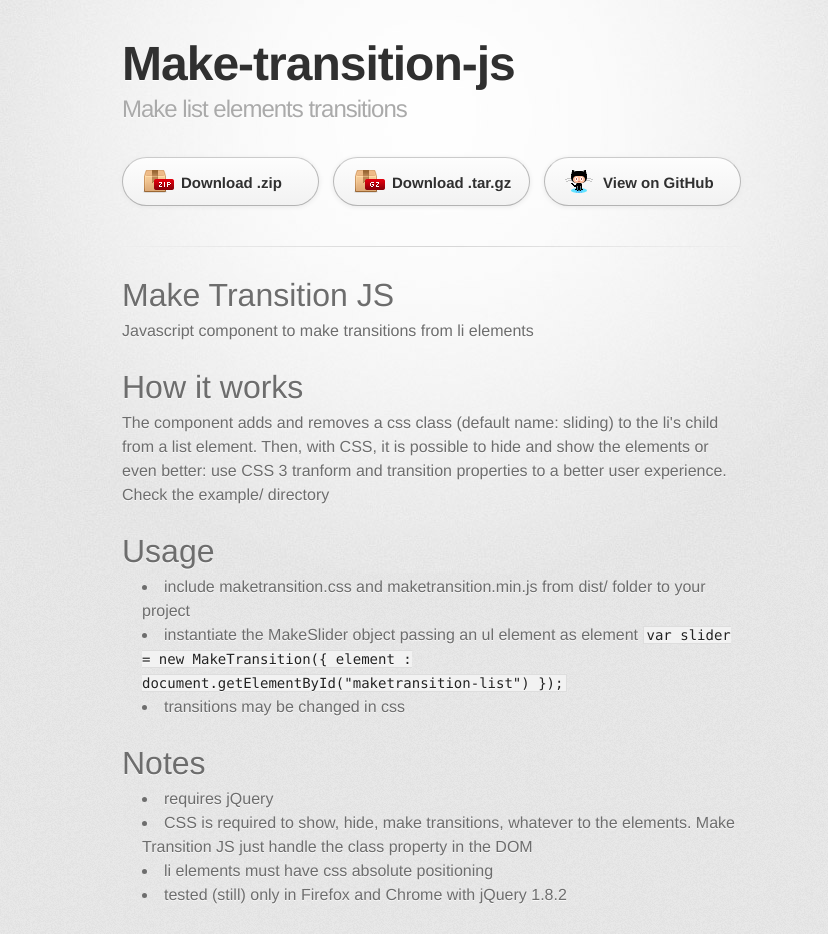
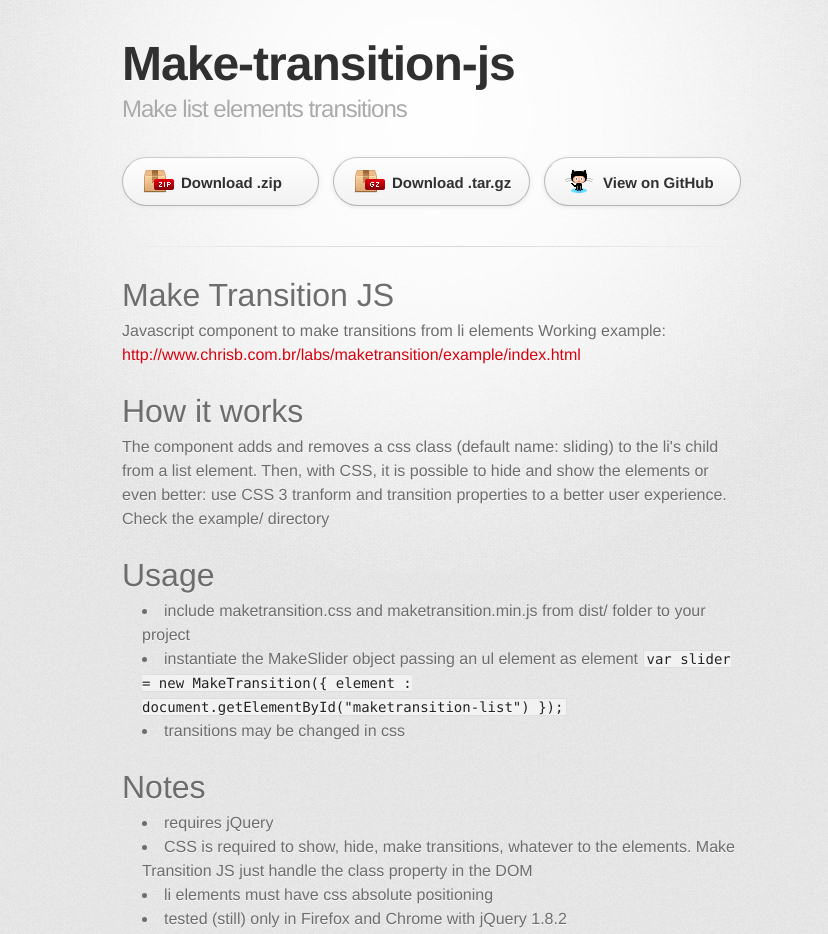
Before and after one commit to chrisbenseler/Make-Transition-JS, a plain HTML site: page index.html in a window 1280 px wide. Shown: the top 934 px of the page, without its empty margins (208-1036 px from the left). Drawn offline with Linux system fonts and the light colour scheme; a web font is replaced by a local one.

```diff
--- a/index.html
+++ b/index.html
@@ -33,7 +33,8 @@
         <section id="main_content">
           <h1>Make Transition JS</h1>
 
-<p>Javascript component to make transitions from li elements</p>
+<p>Javascript component to make transitions from li elements
+Working example: <a href="http://www.chrisb.com.br/labs/maketransition/example/index.html">http://www.chrisb.com.br/labs/maketransition/example/index.html</a></p>
 
 <h1>How it works</h1>
 
--- a/params.json
+++ b/params.json
@@ -1 +1 @@
-{"name":"Make-transition-js","tagline":"Make list elements transitions","body":"Make Transition JS\r\n==================\r\nJavascript component to make transitions from li elements\r\n\r\nHow it works\r\n============\r\nThe component adds and removes a css class (default name: sliding) to the li's child from a list element. Then, with CSS, it is possible to hide and show the elements or even better: use CSS 3 tranform and transition properties to a better user experience. Check the example/ directory\r\n\r\nUsage\r\n=====\r\n- include maketransition.css and maketransition.min.js from dist/ folder to your project\r\n- instantiate the MakeSlider object passing an ul element as element\r\n<code>\r\nvar slider = new MakeTransition({\r\n\telement : document.getElementById(\"maketransition-list\")\r\n});\r\n</code>\r\n- transitions may be changed in css\r\n\r\nNotes\r\n======\r\n- requires jQuery\r\n- CSS is required to show, hide, make transitions, whatever to the elements. Make Transition JS just handle the class property in the DOM\r\n- li elements must have css absolute positioning\r\n- tested (still) only in Firefox and Chrome with jQuery 1.8.2","google":"","note":"Don't delete this file! It's used internally to help with page regeneration."}
+{"name":"Make-transition-js","tagline":"Make list elements transitions","body":"Make Transition JS\r\n==================\r\nJavascript component to make transitions from li elements\r\nWorking example: http://www.chrisb.com.br/labs/maketransition/example/index.html\r\n\r\nHow it works\r\n============\r\nThe component adds and removes a css class (default name: sliding) to the li's child from a list element. Then, with CSS, it is possible to hide and show the elements or even better: use CSS 3 tranform and transition properties to a better user experience. Check the example/ directory\r\n\r\nUsage\r\n=====\r\n- include maketransition.css and maketransition.min.js from dist/ folder to your project\r\n- instantiate the MakeSlider object passing an ul element as element\r\n<code>\r\nvar slider = new MakeTransition({\r\n\telement : document.getElementById(\"maketransition-list\")\r\n});\r\n</code>\r\n- transitions may be changed in css\r\n\r\nNotes\r\n======\r\n- requires jQuery\r\n- CSS is required to show, hide, make transitions, whatever to the elements. Make Transition JS just handle the class property in the DOM\r\n- li elements must have css absolute positioning\r\n- tested (still) only in Firefox and Chrome with jQuery 1.8.2","google":"","note":"Don't delete this file! It's used internally to help with page regeneration."}
```
